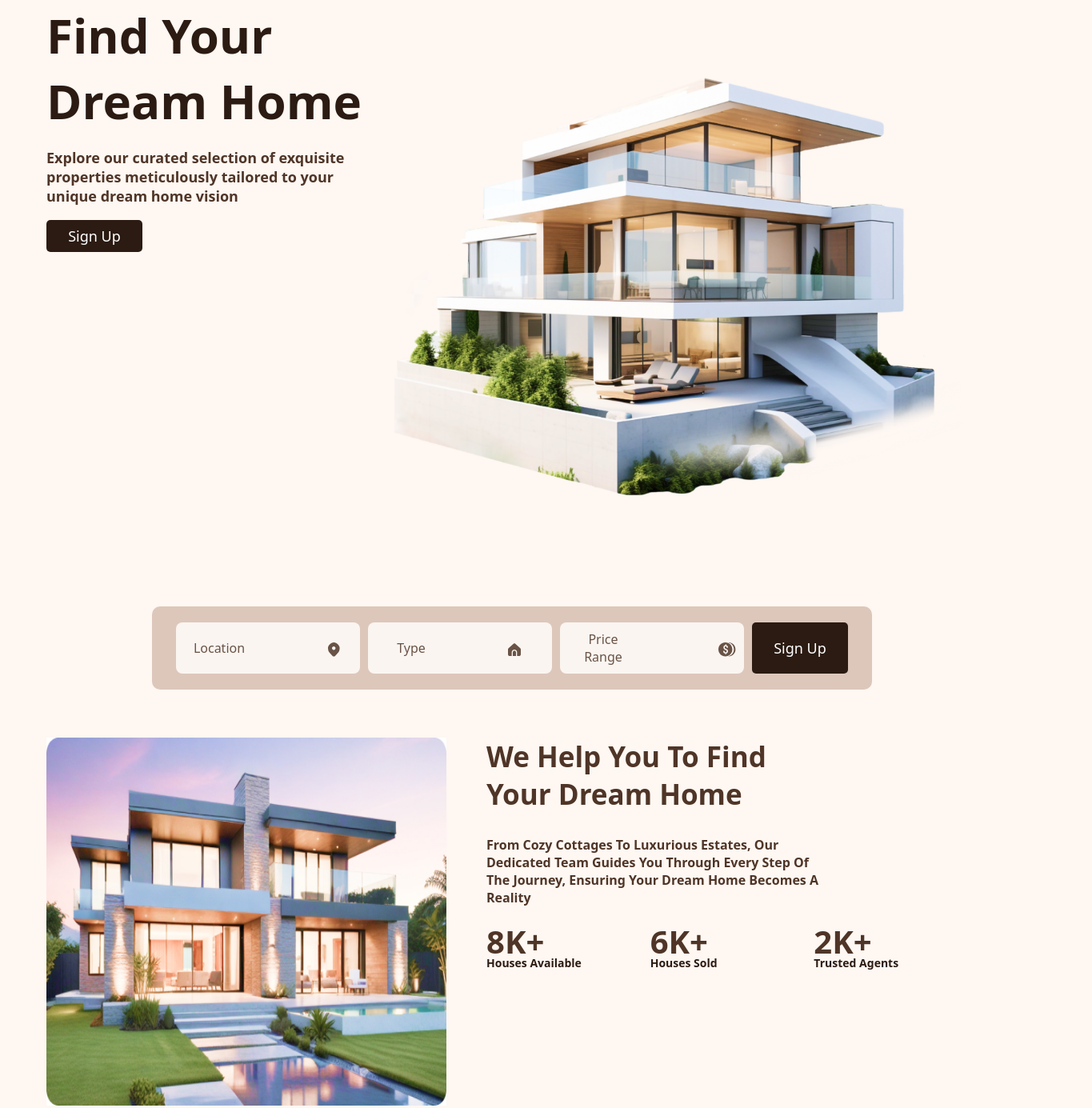
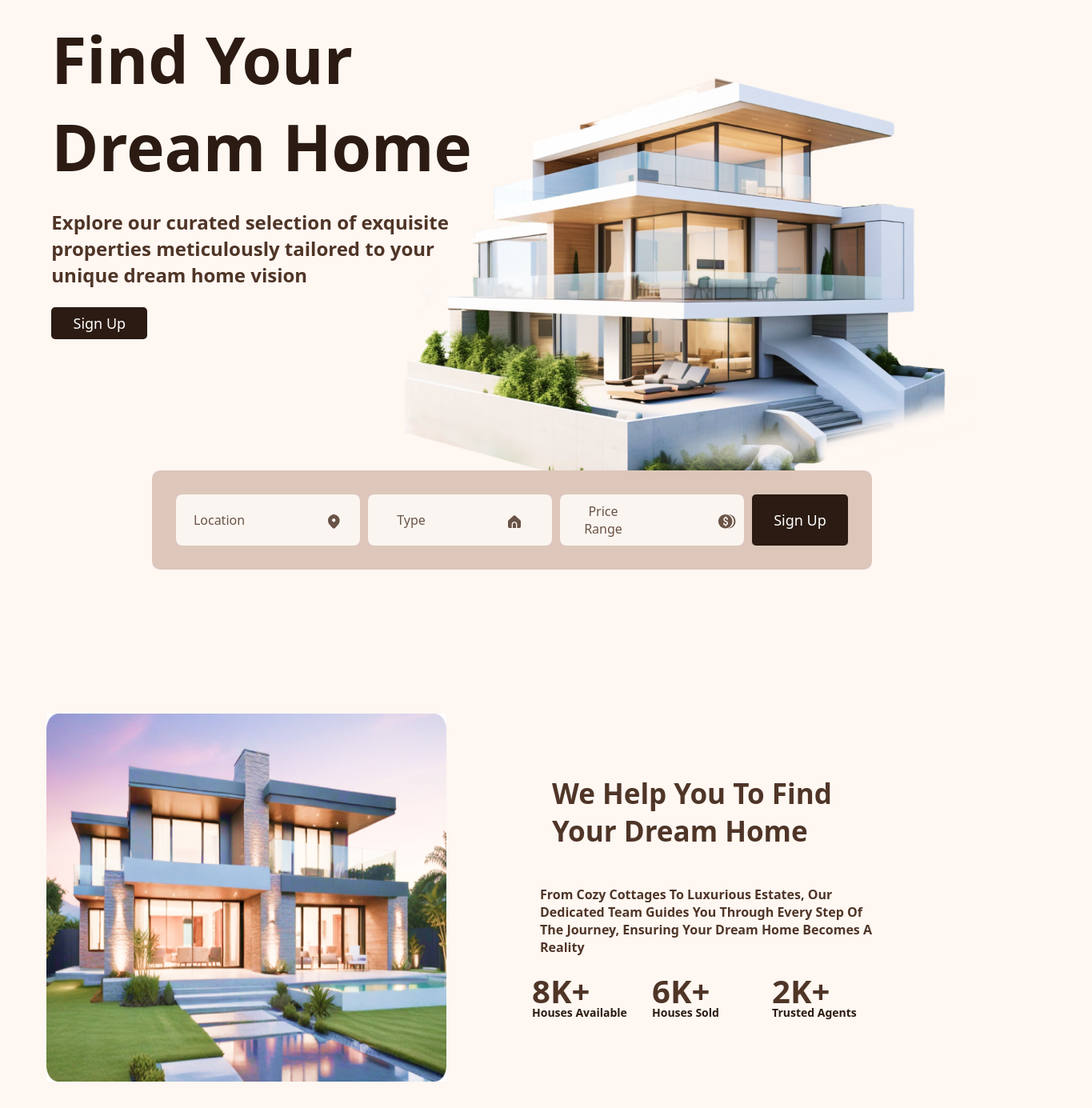
Before and after one commit to iamnajih/Dwello, a plain HTML site: page index.html in a window 1280 px wide. Shown: the part 141-1526 px from the top of the page at 80% size, 1365 px wide, since content can reach past the window. Drawn offline with Linux system fonts and the light colour scheme.

Commit message:
v1 added

```diff
--- a/index.html
+++ b/index.html
@@ -122,7 +122,7 @@
             </div>
 
             <div class="residence-container">
-                <img src="./assets/images/Residences.1.jpg" alt="Residential House"/>
+                <img src="./assets/images/Residences.2.jpg" alt="Residential House"/>
                 <main class="text">
                     <div>
                         <img src="./assets/icons/location.svg" alt="Location"/>
@@ -145,7 +145,7 @@
 
 
             <div class="residence-container">
-                <img src="./assets/images/Residences.1.jpg" alt="Residential House"/>
+                <img src="./assets/images/Residences.3.jpg" alt="Residential House"/>
                 <main class="text">
                     <div>
                         <img src="./assets/icons/location.svg" alt="Location"/>
@@ -170,7 +170,7 @@
     </section>
 
     <section id="opinion">
-        <h1>What People Say Dwello</h1>
+        <h1>What People Say About Dwello</h1>
         <div id="opinion-wrap">
             <div class="opinion-container">
                 <img src="./assets/images/Review-bg.1.jpg" alt="Image" class="opinion-image"/>
--- a/style.css
+++ b/style.css
@@ -61,28 +61,28 @@ header ul li a{
 #main{
     display: flex;
     flex-direction: row;
+    justify-content: space-evenly;
 }
 #main img{
     width: 64%;
 }
 #main .text{
+    z-index: 1;
     display: flex;
+    width: 400px;
     flex-direction: column;
 }
-#main .text{
-    width: 400px;
-}
 #main .text h1{
-    width: 400px;
-    font-size: 60px;
+    width: 600px;
+    font-size:80px;
     text-transform: capitalize;
     color: #2B1B12;
     margin-bottom: 0px;
 }
 #main .text p{
     font-weight: 700;
-    width: 400px;
-    font-size: 18px;
+    width: 500px;
+    font-size: 24px;
     color: #4F3527;
 }
 
@@ -93,9 +93,11 @@ header ul li a{
     justify-content: space-evenly;
     justify-self: center;
     width: 900px;
-    padding: 20px;
+    padding: 30px 20px;
     border-radius: 10px;
     background: #DDC7BB;
+    position: relative;
+    bottom: 170px;
 }
 #btn-container button:not(.signup){
     flex: 1;
@@ -133,26 +135,26 @@ header ul li a{
 #dream-home{
     display: flex;
     height: 60vh;
-    margin-top: 50px;
-}
-#dream-home .text{
-    margin-left: 50px;
-    width: 100%;
 }
 
 #dream-home img{
     width: 500px;
 }
 
+#dream-home .text{
+    display: flex;
+    flex-direction: column;
+    justify-content: center;
+    align-items: center;
+    width: 100%;
+}
 #dream-home .text div{
     display: flex;
     flex-direction: row;
-    justify-content: space-between;
 }
 #dream-home .text div span{
-    width: 100px;
+    max-width: 150px;
     flex: 1;
-    overflow-x: hidden;
 }
 #dream-home .text h2{
     font-size: 35px;
@@ -203,10 +205,10 @@ header ul li a{
     background: #DDC7BB;
     display: flex;
     flex-direction: column;
-    padding: 10px;
+    padding: 20px;
     margin: 10px;
     border: none;
-    border-radius: 5px;
+    border-radius: 10px;
 
 }
 #why-choose div article img{
@@ -235,7 +237,7 @@ header ul li a{
     background: #DDC7BB;
     display: flex;
     flex-direction: column;
-    max-width: 300px;
+    max-width: 400px;
     border: none;
     border-radius: 10px;
     flex: 1;
@@ -283,6 +285,7 @@ header ul li a{
     flex-direction: column;
     justify-content: center;
     align-items: center;
+    background: #FEF7F2;
 }
 #opinion h1{
     text-align: center;
@@ -300,7 +303,7 @@ header ul li a{
     flex: 1;
 }
 #opinion #opinion-wrap .opinion-container{
-    max-width: 300px;
+    max-width: 400px;
     border: none;
     background: #DDC7BB;
     border-radius: 10px;
@@ -322,7 +325,7 @@ header ul li a{
     align-items: center;
 }
 #opinion #opinion-wrap .opinion-container .opinion-image{
-    max-width: 300px;
+    max-width: 400px;
     border-radius: 10px 10px 0px 0px;
 }
 #opinion .arrows img{
```
